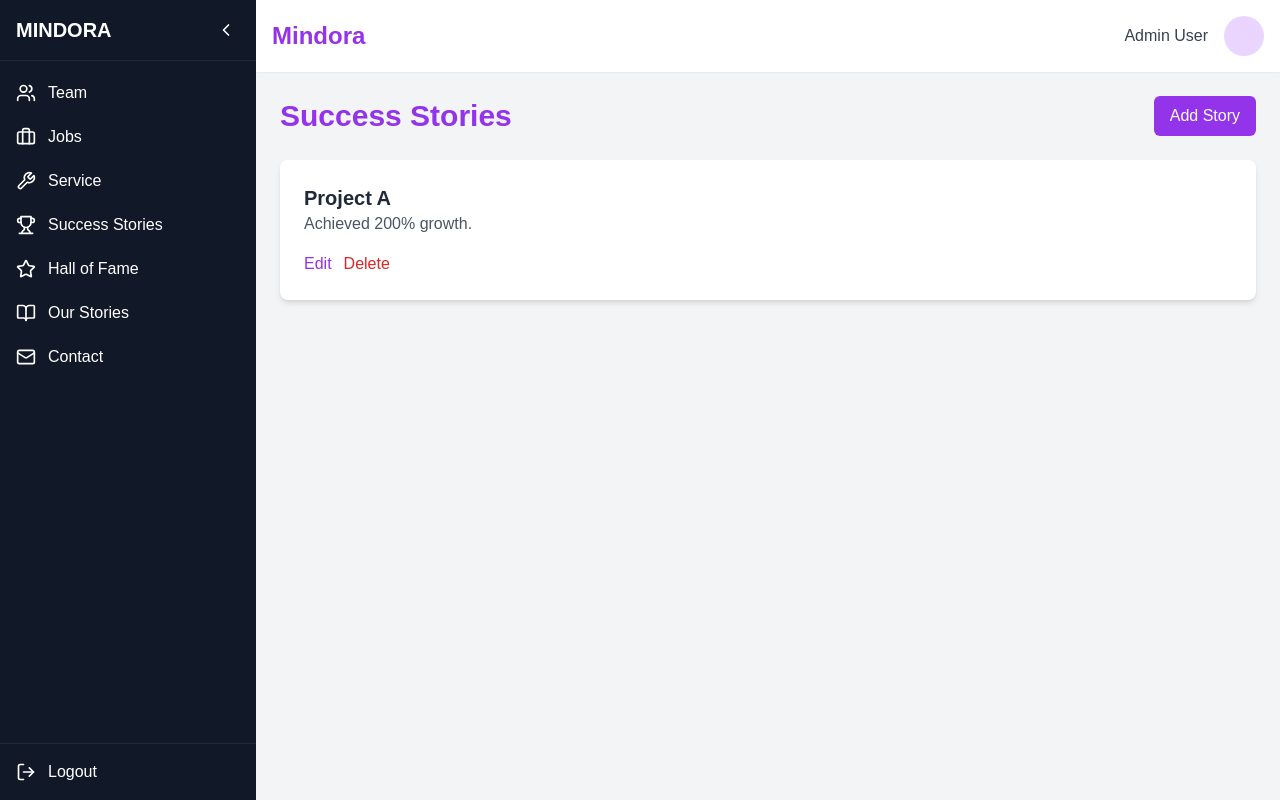
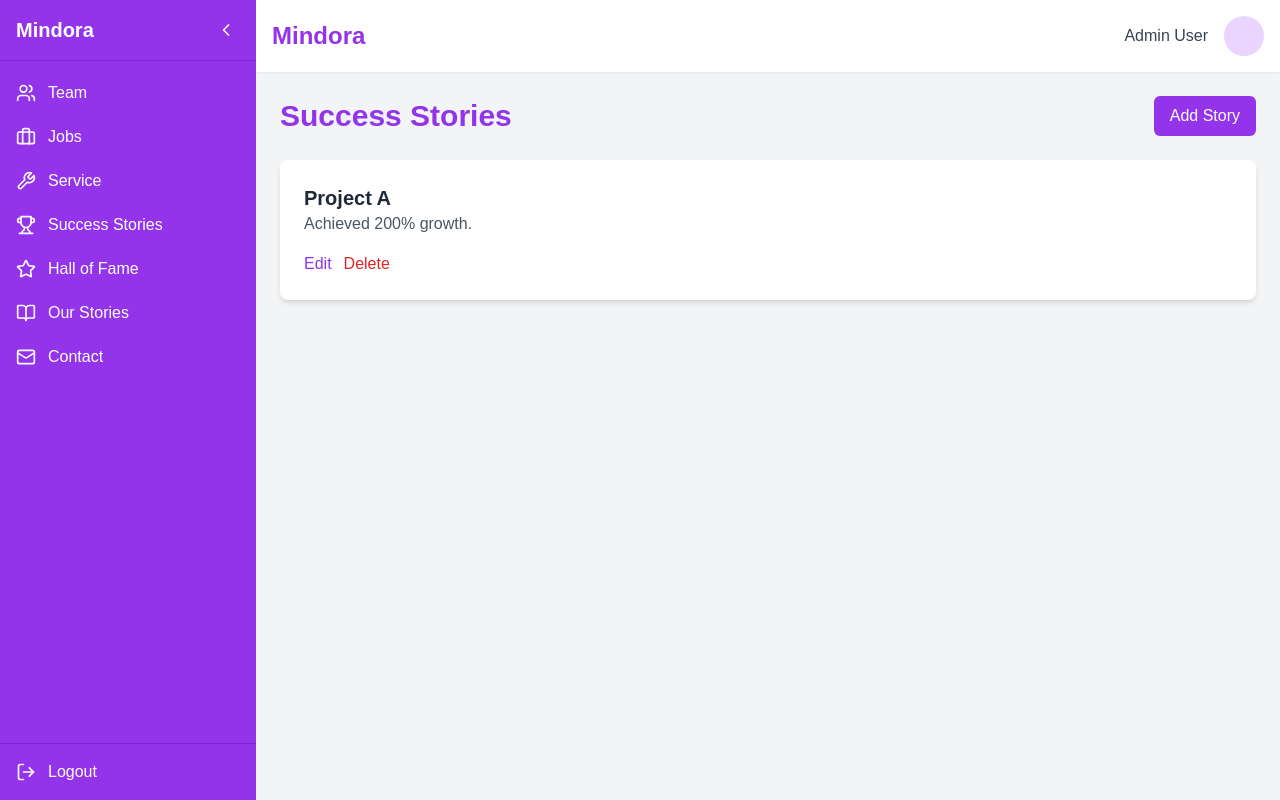
Before and after one commit to mindoraRwanda/mindora-website_v2, a Next.js app: page /success-stories in a window 1280 px wide. Built offline with nearby package versions, Linux system fonts and the light colour scheme.

Commit message:
Update Sidebar component styles for improved UI consistency

```diff
--- a/src/components/Sidebar.tsx
+++ b/src/components/Sidebar.tsx
@@ -1,3 +1,4 @@
+// components/Sidebar.tsx
 'use client';
 
 import { useState } from 'react';
@@ -39,48 +40,40 @@ const Sidebar: React.FC = () => {
   return (
     <div
       className={cn(
-        'flex flex-col h-screen bg-gray-900 text-white transition-all duration-300',
+        'flex flex-col h-screen bg-purple-600 text-white transition-all duration-300',
         isCollapsed ? 'w-16' : 'w-64'
       )}
     >
-      {/* Logo/Brand Section */}
-      <div className="flex items-center justify-between p-4 border-b border-gray-800">
-        {!isCollapsed && (
-          <span className="text-xl font-bold">MINDORA</span>
-        )}
+      <div className="flex items-center justify-between p-4 border-b border-purple-700">
+        {!isCollapsed && <span className="text-xl font-bold">Mindora</span>}
         <button
           onClick={() => setIsCollapsed(!isCollapsed)}
-          className="p-1 rounded-full hover:bg-gray-800 focus:outline-none"
+          className="p-1 rounded-full hover:bg-purple-700 focus:outline-none"
         >
           {isCollapsed ? <ChevronRight size={20} /> : <ChevronLeft size={20} />}
         </button>
       </div>
 
-      {/* Navigation Items */}
       <nav className="flex-1 p-2">
         {navItems.map((item) => (
           <Link
             key={item.name}
             href={item.href}
             className={cn(
-              'flex items-center p-2 my-1 rounded-lg hover:bg-gray-800 transition-colors',
+              'flex items-center p-2 my-1 rounded-lg hover:bg-purple-700 transition-colors',
               isCollapsed ? 'justify-center' : 'space-x-3'
             )}
           >
-            <item.icon
-              size={20}
-              className={cn(isCollapsed && 'w-5 h-5')}
-            />
+            <item.icon size={20} className={cn(isCollapsed && 'w-5 h-5')} />
             {!isCollapsed && <span>{item.name}</span>}
           </Link>
         ))}
       </nav>
 
-      {/* Logout Button */}
-      <div className="p-2 border-t border-gray-800">
+      <div className="p-2 border-t border-purple-700">
         <button
           className={cn(
-            'flex items-center w-full p-2 rounded-lg hover:bg-gray-800 transition-colors',
+            'flex items-center w-full p-2 rounded-lg hover:bg-purple-700 transition-colors',
             isCollapsed ? 'justify-center' : 'space-x-3'
           )}
         >
```
